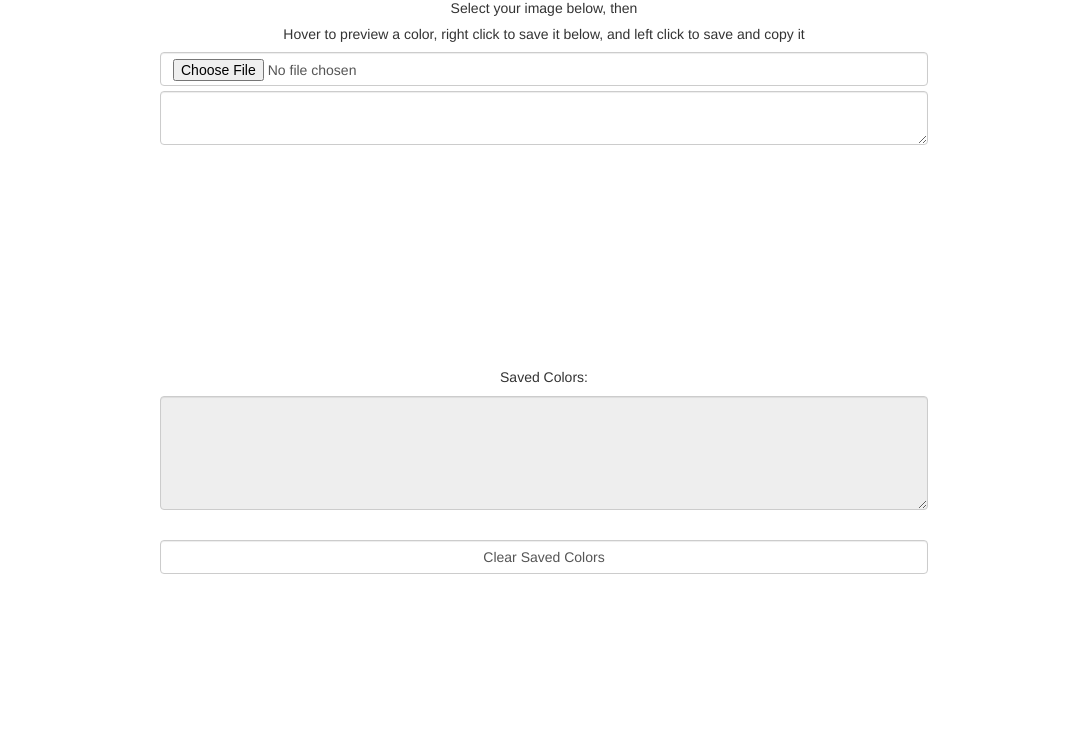
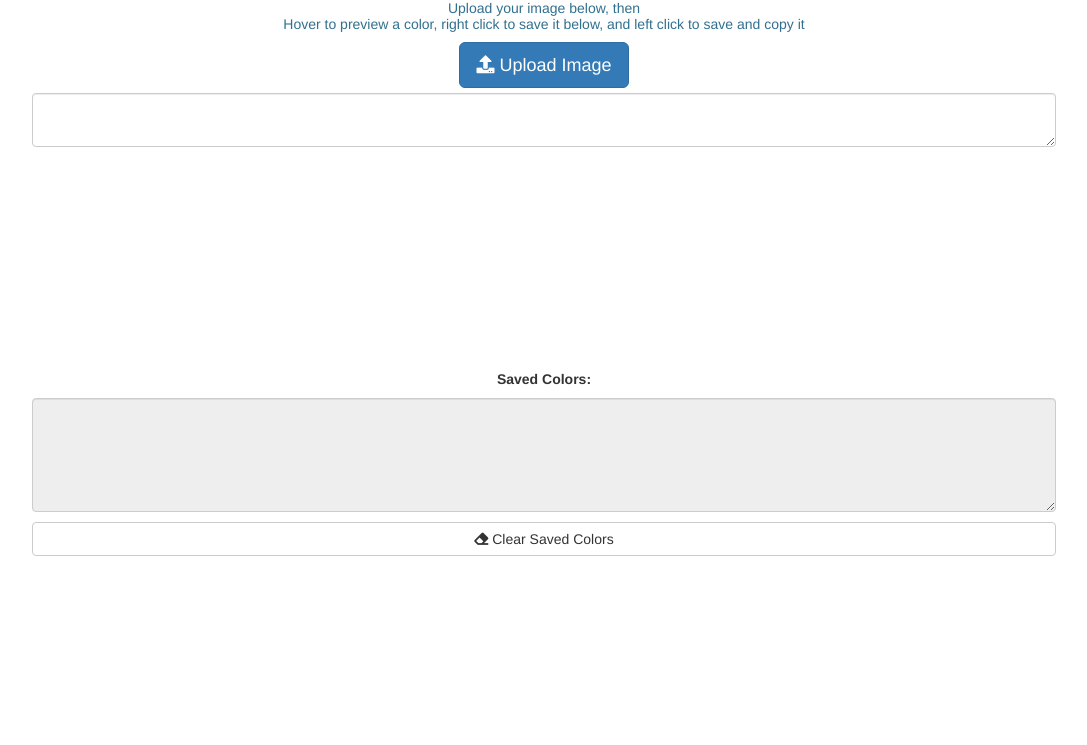
Before and after one commit to justingolden21/colorfinder, a plain HTML site: page index.html in a window 1280 px wide. Shown: the part 55-800 px from the top of the page, without its empty margins (96-1183 px from the left). Drawn offline with nearby package versions, Linux system fonts and the light colour scheme.

Commit message:
lots of minor edits

```diff
--- a/index.html
+++ b/index.html
@@ -6,6 +6,13 @@ option to sort, search, and download saved colors
 <html>
 <head>
 	<title>Color Finder</title>
+
+
+<!-- <script src="https://ajax.googleapis.com/ajax/libs/jquery/3.3.1/jquery.min.js"></script> -->
+<link rel="stylesheet" href="https://use.fontawesome.com/releases/v5.1.1/css/all.css" integrity="sha384-O8whS3fhG2OnA5Kas0Y9l3cfpmYjapjI0E4theH4iuMD+pLhbf6JI0jIMfYcK3yZ" crossorigin="anonymous">
+<!-- <link rel="stylesheet" href="https://maxcdn.bootstrapcdn.com/bootstrap/4.1.0/css/bootstrap.min.css"> -->
+<!-- <script src="https://maxcdn.bootstrapcdn.com/bootstrap/4.1.0/js/bootstrap.min.js"></script> -->
+
 	<link rel="stylesheet" href="https://maxcdn.bootstrapcdn.com/bootstrap/3.3.7/css/bootstrap.min.css">
 	<style>
 		* {
@@ -15,11 +22,12 @@ option to sort, search, and download saved colors
 			border-radius: 50%;
 		}
 		#consoleText, #clear, #input, #output {
-			width: 60%;
+			width: 80%;
 			margin: 5px auto !important;
 		}
 		#consoleText {
 			cursor: text;
+			resize: vertical;
 		}
 		::-moz-selection {
 	  		background: #ccc;
@@ -27,19 +35,23 @@ option to sort, search, and download saved colors
 		::selection {
 		  	background: #ccc;
 		}
+		#input {
+			display: none;
+		}
 	</style>
 </head>
 <body>
-<h3>Color Finder</h3>
-<h5>Select your image below, then</h5>
-<h5>Hover to preview a color, right click to save it below, and left click to save and copy it</h5>
-<input id="input" type="file" class="form-control">
+<h3 class="text-primary"><i class="fas fa-eye-dropper"></i> Color Finder <i class="fas fa-palette"></i></h3>
+<h5 class="text-info">Upload your image below, then<br>
+Hover to preview a color, right click to save it below, and left click to save and copy it</h5>
+<button onclick="document.getElementById('input').click();" class="btn btn-lg btn-primary"><i class="fas fa-upload"></i> Upload Image</button>
+<input id="input" type="file">
 <textarea id="output" rows="2" class="form-control"></textarea>
 <canvas id="preview" width="50" height="50"></canvas><br>
 <canvas id="canvas" width="0"></canvas><br>
-<h5>Saved Colors:</h5>
-<textarea disabled id="consoleText" rows="5" class="form-control"></textarea><br>
-<button id="clear" onclick="clearConsole()" class="form-control">Clear Saved Colors</button>
+<h5><b>Saved Colors:</b></h5>
+<textarea disabled id="consoleText" rows="5" class="form-control"></textarea>
+<button id="clear" onclick="clearConsole()" class="btn btn-default"><i class="fas fa-eraser"></i> Clear Saved Colors</button>
 
 <script>
 let canvas, ctx, outputP, preview, previewCtx, consoleText;
@@ -76,7 +88,6 @@ function logColor(evt) { //right click
 
 function copyColor(evt) { //left click
 	logColor(evt);
-
 	document.execCommand("copy");
 }
 
```
